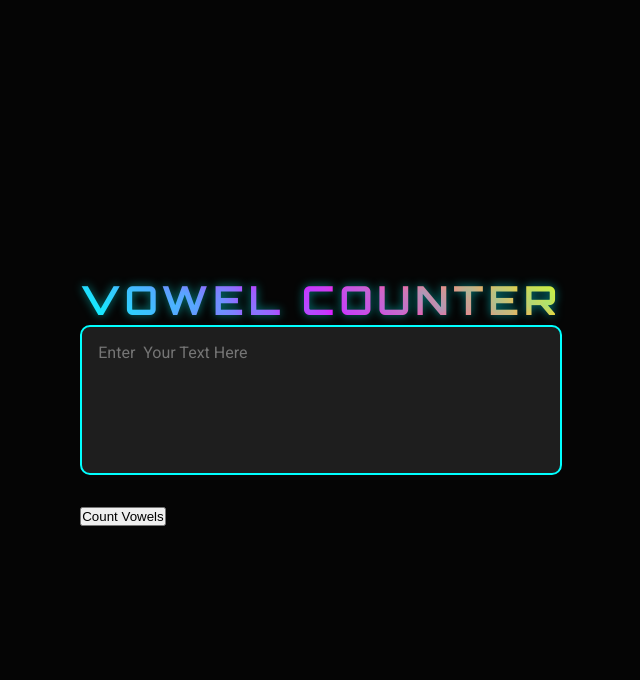
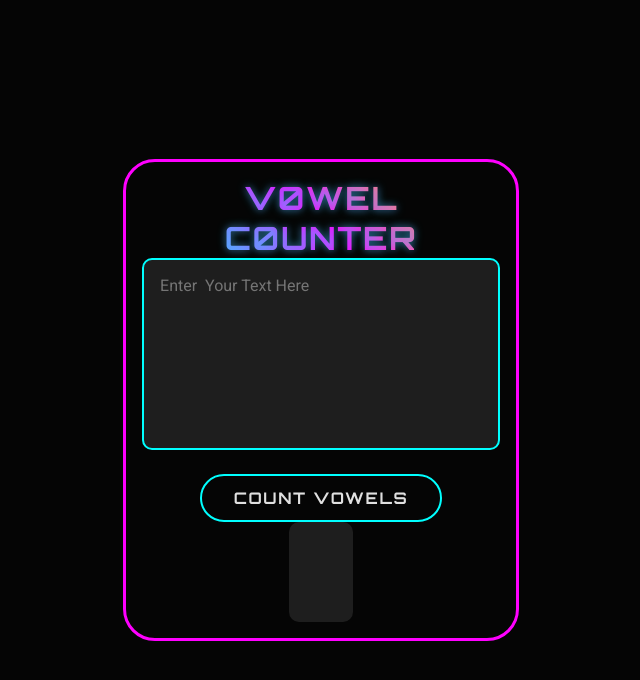
Before and after one commit to ZENith-95/Project-4-Vowel-counter-, a plain HTML site: page index.html in a window 1280 px wide. Shown: the whole page, without its empty margins (319-959 px from the left). Drawn offline with Linux system fonts and the light colour scheme.

Commit message:
added styling and animation keyframes

```diff
--- a/index.html
+++ b/index.html
@@ -8,7 +8,7 @@
 </head>
 <body>
     <div class="container">
-        <h1>Vowel Counter</h1>
+        <h1>V0wel C0unter</h1>
         <textarea name="Vowel Counter" id="inputText" placeholder="Enter  Your Text Here"></textarea>
         <button id="countVowels" onclick="checkVowels()">
             Count Vowels
--- a/style.css
+++ b/style.css
@@ -16,6 +16,7 @@
 }
 
 body {
+  width: 100%;
   background-color: var(--bg-color);
   color: var(--text-color);
   min-height: 100vh;
@@ -26,23 +27,37 @@ body {
   font-family: 'Segoe UI', Tahoma, Geneva, Verdana, sans-serif;
 }
 
+.container {
+    border: var(--secondary-color) 3px solid;
+    max-width: (750px,90%) ;
+    display: flex;
+    flex-direction: column;
+    align-items: center;
+    height: 90%;
+    border-radius: 2rem;
+    padding: 1rem;
+
+}
+
 h1 {
   font-family: 'Orbitron', sans-serif;
-  font-size: 2.5rem;
+  font-size: 2rem;
   font-weight: 700;
   text-transform: uppercase;
-  letter-spacing: 0.3rem;
+  letter-spacing: 0.1rem;
   background: linear-gradient(45deg, var(--primary-color), var(--secondary-color), var(--accent-color));
   -webkit-background-clip: text;
   background-clip: text;
   -webkit-text-fill-color: transparent;
   text-shadow: 0 0 10px var(--glow-color);
   animation: glow 3s ease-in-out infinite alternate;
+  width: 90%;
+  text-align: center;
 }
 
 textarea {
   width: 100%;
-  height: 150px;
+  height: 12rem;
   background-color: rgba(255, 255, 255, 0.1);
   border: 2px solid var(--primary-color);
   border-radius: 10px;
@@ -54,3 +69,68 @@ textarea {
   resize: none;
   transition: all 0.3s ease;
 }
+
+textarea:focus {
+  outline: none;
+  box-shadow: 0 0 15px var(--primary-color);
+  border-color: var(--secondary-color);
+}
+
+button {
+  background-color: transparent;
+  color: var(--text-color);
+  border: 2px solid var(--primary-color);
+  border-radius: 25px;
+  padding: 0.75rem 2rem;
+  font-family: 'Orbitron', sans-serif;
+  font-size: 1rem;
+  font-weight: 700;
+  text-transform: uppercase;
+  letter-spacing: 0.1rem;
+  cursor: pointer;
+  transition: all 0.3s ease;
+  position: relative;
+  overflow: hidden;
+}
+
+button::before {
+  content: '';
+  position: absolute;
+  top: 0;
+  left: -100%;
+  width: 100%;
+  height: 100%;
+  background: linear-gradient(
+    90deg,
+    transparent,
+    rgba(255, 255, 255, 0.2),
+    transparent
+  );
+  transition: all 0.5s ease;
+}
+
+button:hover::before {
+  left: 100%;
+}
+
+button:hover {
+  background-color: var(--primary-color);
+  color: var(--bg-color);
+  box-shadow: 0 0 15px var(--primary-color);
+}
+
+#result{
+  min-height: 100px;
+  background-color: rgba(255, 255, 255, 0.1);
+  border-radius: 10px;
+  padding: 2rem;
+}
+
+@keyframes glow {
+  from {
+    text-shadow: 0 0 5px var(--glow-color);
+  }
+  to {
+    text-shadow: 0 0 20px var(--glow-color), 0 0 30px var(--secondary-color);
+  }
+}
```
